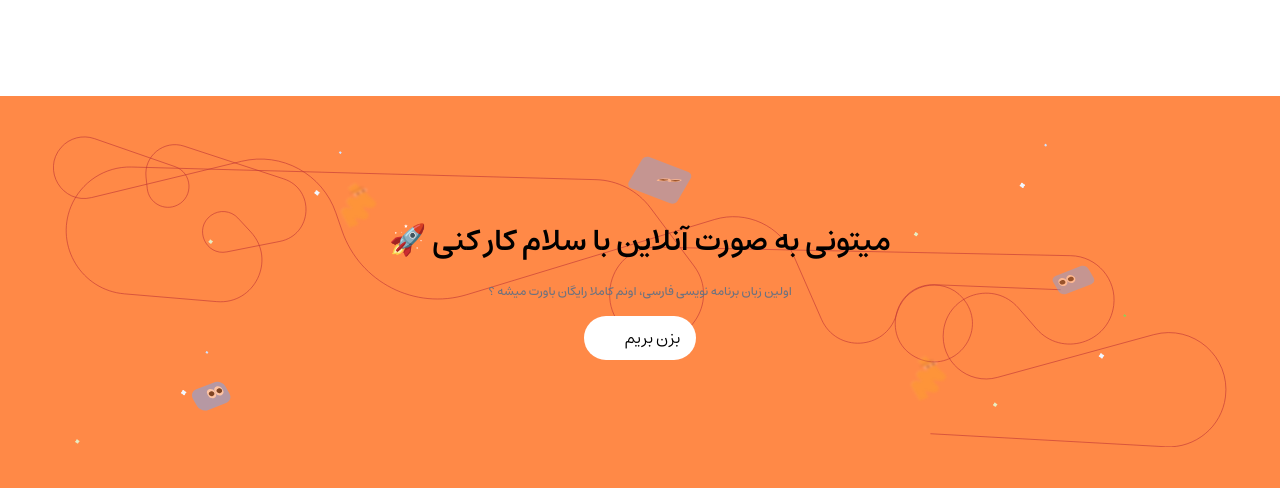
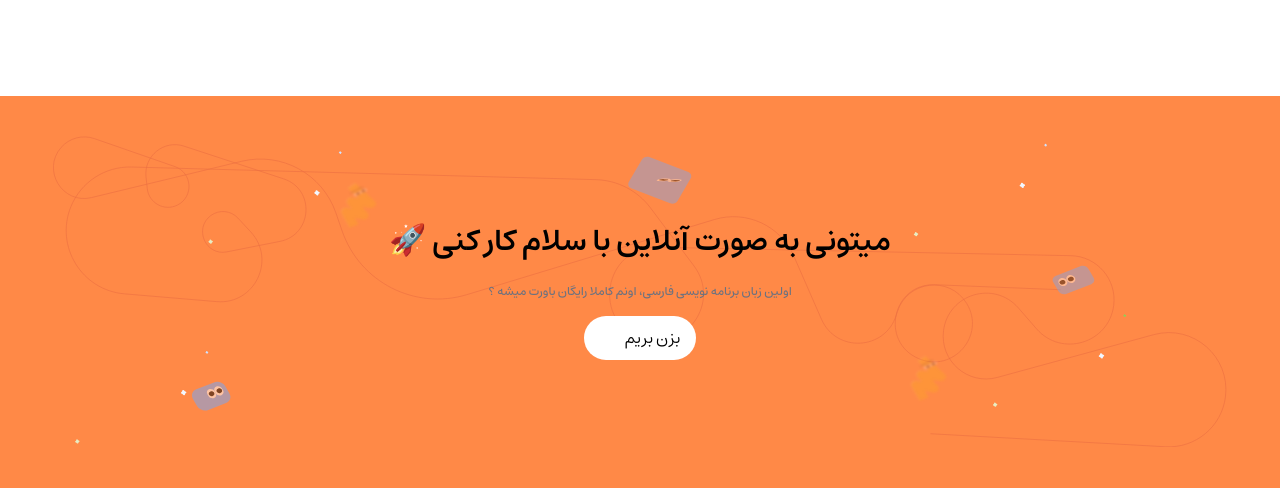
Before and after one commit to SalamLang/Salam-Website, a Next.js app: page / in a window 1280 px wide. Shown: the part 1580-2077 px from the top of the page. Built offline with nearby package versions, Linux system fonts and the light colour scheme.

Commit message:
(feat) chnage opacity of border image

```diff
--- a/src/components/templates/DescriptionOnlineCode.jsx
+++ b/src/components/templates/DescriptionOnlineCode.jsx
@@ -13,7 +13,7 @@ function DescriptionOnlineCode() {
           "container w-full mx-auto flex items-center justify-center flex-col gap-y-4 py-32"
         }
       >
-        <div className={"hidden md:block absolute w-11/12 2xl:w-10/12 z-10"}>
+        <div className={"hidden md:block absolute w-11/12 2xl:w-10/12 z-10 opacity-30"}>
           <Vactor1 />
         </div>
         <div className={"absolute w-full h-full top-1/2 -translate-y-1/2 z-10"}>
--- a/src/components/templates/HeroMain.jsx
+++ b/src/components/templates/HeroMain.jsx
@@ -1,6 +1,6 @@
 import TitleDescription from "../atoms/TitleDescription";
 
-import ArrowLeft from "../../../public/ArrowLeft.svg";
+import ArrowLeft from "../../../public/ArrowLeft-Orange.svg";
 import Vactor1 from "../../../public/Vector 11.svg";
 import Vactor2 from "../../../public/Vector 16.svg";
 import CarectersHeroMain from "../molecules/CarectersHeroMain";
```
